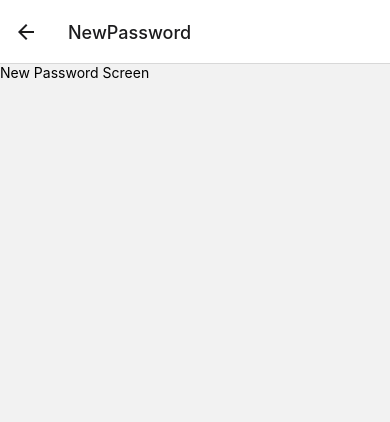
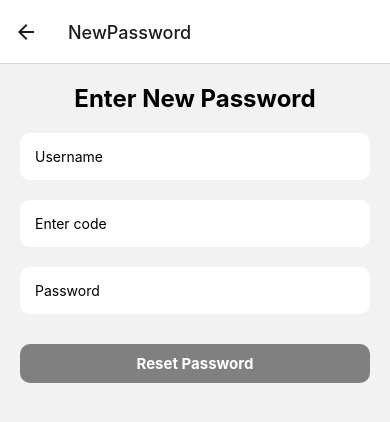
Before and after one commit to singh981/Inst, a React Native app: screen /NewPassword in a window 390 px wide. Shown: the top 422 px of the page. Built offline with nearby package versions, Linux system fonts and the light colour scheme; no server answers; what aws-amplify would draw is missing.

Commit message:
Feature 34(4): Implement Forget/Reset Password

```diff
--- a/src/screens/Auth/ForgotPasswordScreen/ForgotPasswordScreen.tsx
+++ b/src/screens/Auth/ForgotPasswordScreen/ForgotPasswordScreen.tsx
@@ -1,9 +1,119 @@
-import {Text, View} from 'react-native';
+import {Alert, Text, View} from 'react-native';
+import FormInput from '../components/FormInput';
+import CustomButton from '../components/CustomButton';
+import {Control, useForm} from 'react-hook-form';
+import {useState} from 'react';
+import {
+    AuthError,
+    resetPassword,
+    type ResetPasswordOutput,
+} from 'aws-amplify/auth';
+import {useNavigation} from '@react-navigation/native';
+import {ForgotPasswordScreenNavigationProp} from '../../../navigation/types';
+
+interface ForgotPasswordParameters {
+    username: string;
+}
 
 const ForgotPasswordScreen = () => {
+    const {control, handleSubmit, getValues, setError, watch} =
+        useForm<ForgotPasswordParameters>({
+            defaultValues: {
+                username: '',
+            },
+        });
+
+    const [loading, setLoading] = useState<boolean>(false);
+
+    const navigation = useNavigation<ForgotPasswordScreenNavigationProp>();
+
+    const allFieldsFilled = watch(['username']);
+
+    const handleResetPassword = async ({
+        username,
+    }: ForgotPasswordParameters) => {
+        try {
+            const output = await resetPassword({username});
+            console.log('Reset Password Output', output);
+            handleResetPasswordNextSteps(output);
+        } catch (error: AuthError | any) {
+            Alert.alert('Error Resetting Password', error.message);
+            console.log(error);
+        }
+    };
+
+    const handleResetPasswordNextSteps = (output: ResetPasswordOutput) => {
+        const {nextStep} = output;
+        switch (nextStep.resetPasswordStep) {
+            case 'CONFIRM_RESET_PASSWORD_WITH_CODE':
+                const codeDeliveryDetails = nextStep.codeDeliveryDetails;
+                // navigate to the next screen to collect the confirmation code from the user
+                navigation.navigate('NewPassword', {
+                    username: getValues('username'),
+                });
+                Alert.alert(
+                    'Reset Password',
+                    `A confirmation code has been sent to ${codeDeliveryDetails.destination}`,
+                );
+                // Collect the confirmation code from the user and pass to confirmResetPassword.
+                break;
+            case 'DONE':
+                console.log('Successfully reset password.');
+                break;
+        }
+    };
+
     return (
-        <View>
-            <Text>Forgot Password Screen</Text>
+        <View
+            style={{
+                flex: 1,
+            }}>
+            <View
+                style={{
+                    gap: 20,
+                    padding: 20,
+                    width: '100%',
+                }}>
+                <Text
+                    style={{
+                        fontSize: 24,
+                        fontWeight: 'bold',
+                        textAlign: 'center',
+                    }}>
+                    Forgot Password
+                </Text>
+                <FormInput
+                    name="username"
+                    placeholder="Username"
+                    control={
+                        control as Control<ForgotPasswordParameters, object>
+                    }
+                    rules={{
+                        required: {
+                            value: true,
+                            message: 'Username is required',
+                        },
+                        minLength: {
+                            value: 8,
+                            message: 'Username must have at least 8 characters',
+                        },
+                        // pattern: {
+                        //     value: /^\S*$/,
+                        //     message: 'Username cannot contain spaces',
+                        // },
+                    }}
+                />
+
+                {/* Button */}
+                <CustomButton
+                    title={'Send Code'}
+                    onPress={handleSubmit(handleResetPassword)}
+                    type="primary"
+                    disabled={Object.values(allFieldsFilled).some(
+                        value => !value,
+                    )}
+                />
+            </View>
         </View>
     );
 };
--- a/src/screens/Auth/NewPasswordScreen/NewPasswordScreen.tsx
+++ b/src/screens/Auth/NewPasswordScreen/NewPasswordScreen.tsx
@@ -1,9 +1,126 @@
-import {Text, View} from 'react-native';
+import {Alert, Text, View} from 'react-native';
+import FormInput from '../components/FormInput';
+import CustomButton from '../components/CustomButton';
+import {Control, useForm} from 'react-hook-form';
+import {AuthError, confirmResetPassword} from 'aws-amplify/auth';
+import {useRoute} from '@react-navigation/native';
+import {
+    NewPasswordScreenNavigationProp,
+    NewPasswordScreenRouteProp,
+} from '../../../navigation/types';
+import {useNavigation} from '@react-navigation/native';
+
+interface NewPasswordParameters {
+    username: string;
+    code: string;
+    password: string;
+}
 
 const NewPasswordScreen = () => {
+    const route = useRoute<NewPasswordScreenRouteProp>();
+
+    const navigation = useNavigation<NewPasswordScreenNavigationProp>();
+
+    const {control, handleSubmit, getValues, setError, watch} =
+        useForm<NewPasswordParameters>({
+            defaultValues: {
+                username: route.params?.username,
+                code: '',
+                password: '',
+            },
+        });
+
+    const allFieldsFilled = watch(['code', 'password']);
+
+    const handleConfirmResetPassword = async ({
+        username,
+        code: confirmationCode,
+        password: newPassword,
+    }: NewPasswordParameters) => {
+        try {
+            await confirmResetPassword({
+                username,
+                confirmationCode,
+                newPassword,
+            });
+
+            console.log('Password reset successfully');
+            navigation.navigate('SignIn');
+        } catch (error: AuthError | any) {
+            Alert.alert('Error Confirming Reset Password', error.message);
+            console.log('Error confirming reset password', error);
+        }
+    };
+
     return (
-        <View>
-            <Text>New Password Screen</Text>
+        <View
+            style={{
+                flex: 1,
+            }}>
+            <View
+                style={{
+                    gap: 20,
+                    padding: 20,
+                    width: '100%',
+                }}>
+                <Text
+                    style={{
+                        fontSize: 24,
+                        fontWeight: 'bold',
+                        textAlign: 'center',
+                    }}>
+                    Enter New Password
+                </Text>
+                <FormInput
+                    name="username"
+                    placeholder="Username"
+                    control={control as Control<NewPasswordParameters, object>}
+                    disabled={true}
+                />
+                <FormInput
+                    name="code"
+                    placeholder="Enter code"
+                    control={control as Control<NewPasswordParameters, object>}
+                    rules={{
+                        required: {
+                            value: true,
+                            message: 'Code is required',
+                        },
+                        pattern: {
+                            value: /^\S*$/,
+                            message: 'Cannot contain spaces',
+                        },
+                    }}
+                />
+
+                <FormInput
+                    name="password"
+                    placeholder="Password"
+                    control={control as Control<NewPasswordParameters, object>}
+                    rules={{
+                        required: {
+                            value: true,
+                            message: 'Password is required',
+                        },
+                        pattern: {
+                            value: /^(?=.*[a-z])(?=.*[A-Z])(?=.*\d).{6,}$/,
+                            message:
+                                'Password must contain at least 6 characters: 1 number, 1 lowercase letter, and 1 uppercase letter',
+                        },
+                    }}
+                    secureTextEntry
+                />
+
+                {/* Button */}
+                <CustomButton
+                    title={'Reset Password'}
+                    onPress={handleSubmit(handleConfirmResetPassword)}
+                    type="primary"
+                    disabled={Object.values(allFieldsFilled).some(
+                        value => !value,
+                    )}
+                />
+            </View>
         </View>
     );
 };
--- a/src/screens/Auth/SignInScreen/SignInScreen.tsx
+++ b/src/screens/Auth/SignInScreen/SignInScreen.tsx
@@ -7,13 +7,13 @@ import {useNavigation} from '@react-navigation/native';
 import {useState} from 'react';
 import {SignInScreenNavigationProp} from '../../../navigation/types';
 
-type SignInData = {
+type SignInParameters = {
     username: string;
     password: string;
 };
 
 const SignInScreen = () => {
-    const {control, handleSubmit} = useForm<SignInData>({
+    const {control, handleSubmit} = useForm<SignInParameters>({
         defaultValues: {
             username: '',
             password: '',
@@ -24,7 +24,7 @@ const SignInScreen = () => {
 
     const navigation = useNavigation<SignInScreenNavigationProp>();
 
-    const onSubmit = async ({username, password}: SignInData) => {
+    const onSubmit = async ({username, password}: SignInParameters) => {
         setLoading(true);
         try {
             const {
@@ -40,12 +40,16 @@ const SignInScreen = () => {
             );
 
             // navigating user to confirm sign up screen if signInStep is CONFIRM_SIGN_UP
-            !isSignedIn &&
-                signInStep === 'CONFIRM_SIGN_UP' &&
-                navigation.navigate('ConfirmSignUp', {username});
-
-            // navigating user to home screen if signInStep is DONE
-            isSignedIn && signInStep === 'DONE' && navigation.navigate('Home');
+            switch (signInStep) {
+                case 'CONFIRM_SIGN_UP':
+                    navigation.navigate('ConfirmSignUp', {username});
+                    break;
+                case 'DONE':
+                    navigation.navigate('Home');
+                    break;
+                default:
+                    break;
+            }
         } catch (error: AuthError | any) {
             console.log(
                 'Error signing in',
@@ -76,16 +80,6 @@ const SignInScreen = () => {
                 backgroundColor: 'lightgray',
                 flex: 1,
             }}>
-            <Image
-                source={{
-                    uri: 'https://notjustdev-dummy.s3.us-east-2.amazonaws.com/images/1.jpg',
-                }}
-                style={{
-                    width: '100%',
-                    height: 200,
-                }}
-            />
-
             {/* Form */}
             <View
                 style={{
@@ -93,6 +87,14 @@ const SignInScreen = () => {
                     padding: 20,
                     width: '100%',
                 }}>
+                <Text
+                    style={{
+                        fontSize: 24,
+                        fontWeight: 'bold',
+                        textAlign: 'center',
+                    }}>
+                    Sign In
+                </Text>
                 <FormInput
                     name="username"
                     placeholder="Username"
--- a/src/screens/Auth/components/FormInput.tsx
+++ b/src/screens/Auth/components/FormInput.tsx
@@ -53,7 +53,16 @@ const FormInput = <T extends FieldValues>({
                             <TextInput
                                 placeholder={placeholder}
                                 onBlur={onBlur}
-                                onChangeText={onChange}
+                                onChangeText={e =>
+                                    onChange(
+                                        // remove blank spaces from value before setting it
+                                        name === 'username' ||
+                                            name === 'email' ||
+                                            name === 'code'
+                                            ? e.replace(/\s/g, '')
+                                            : e,
+                                    )
+                                }
                                 value={value}
                                 style={{width: '100%'}}
                                 editable={!disabled}
```
Also changed, not shown: src/navigation/types.ts (+14 -5 lines), src/screens/Auth/ConfirmSignUpScreen/ConfirmSignUpScreen.tsx (+13 -0 lines), src/screens/Auth/SignUpScreen/SignUpScreen.tsx (+10 -2 lines).
